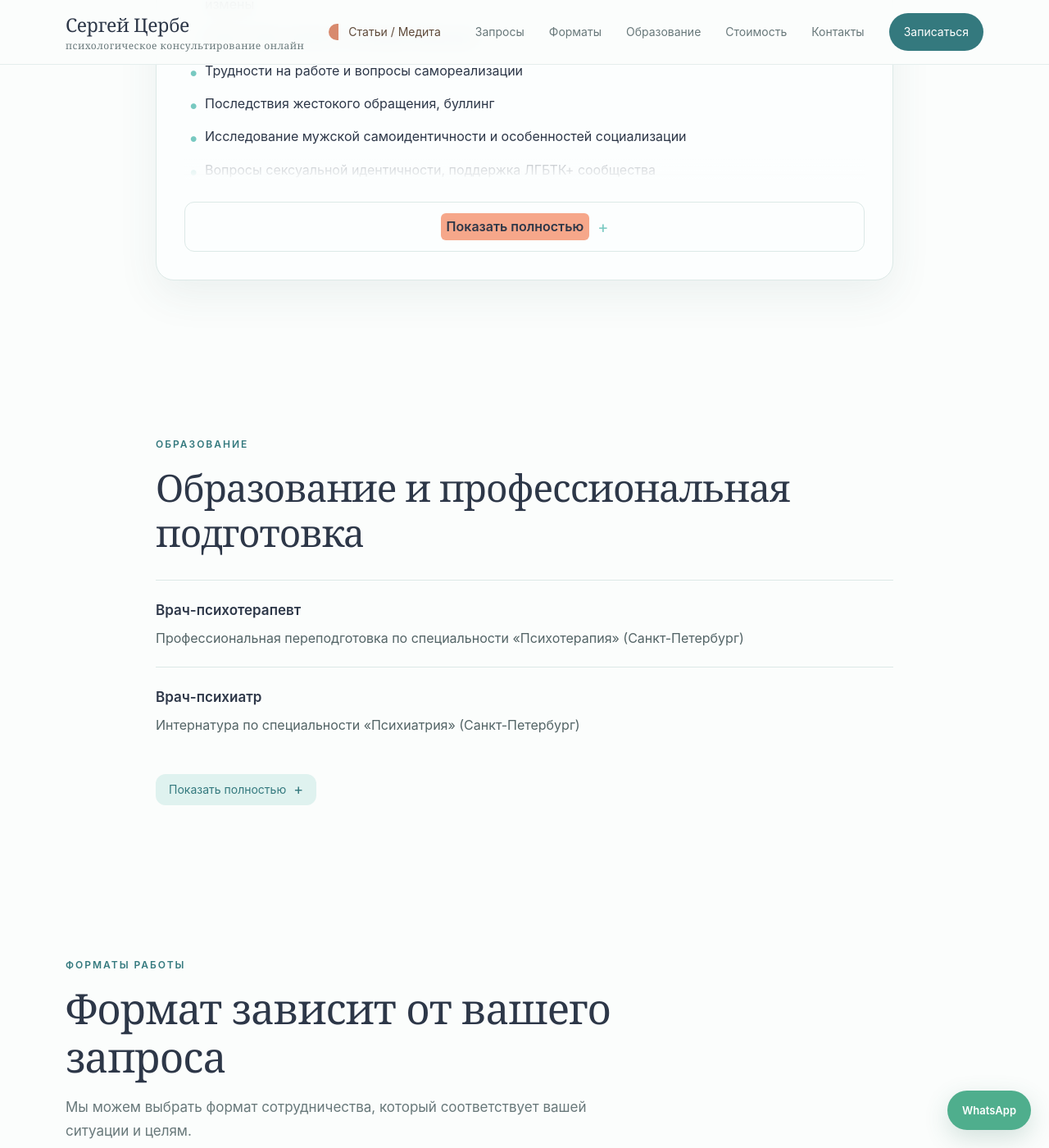
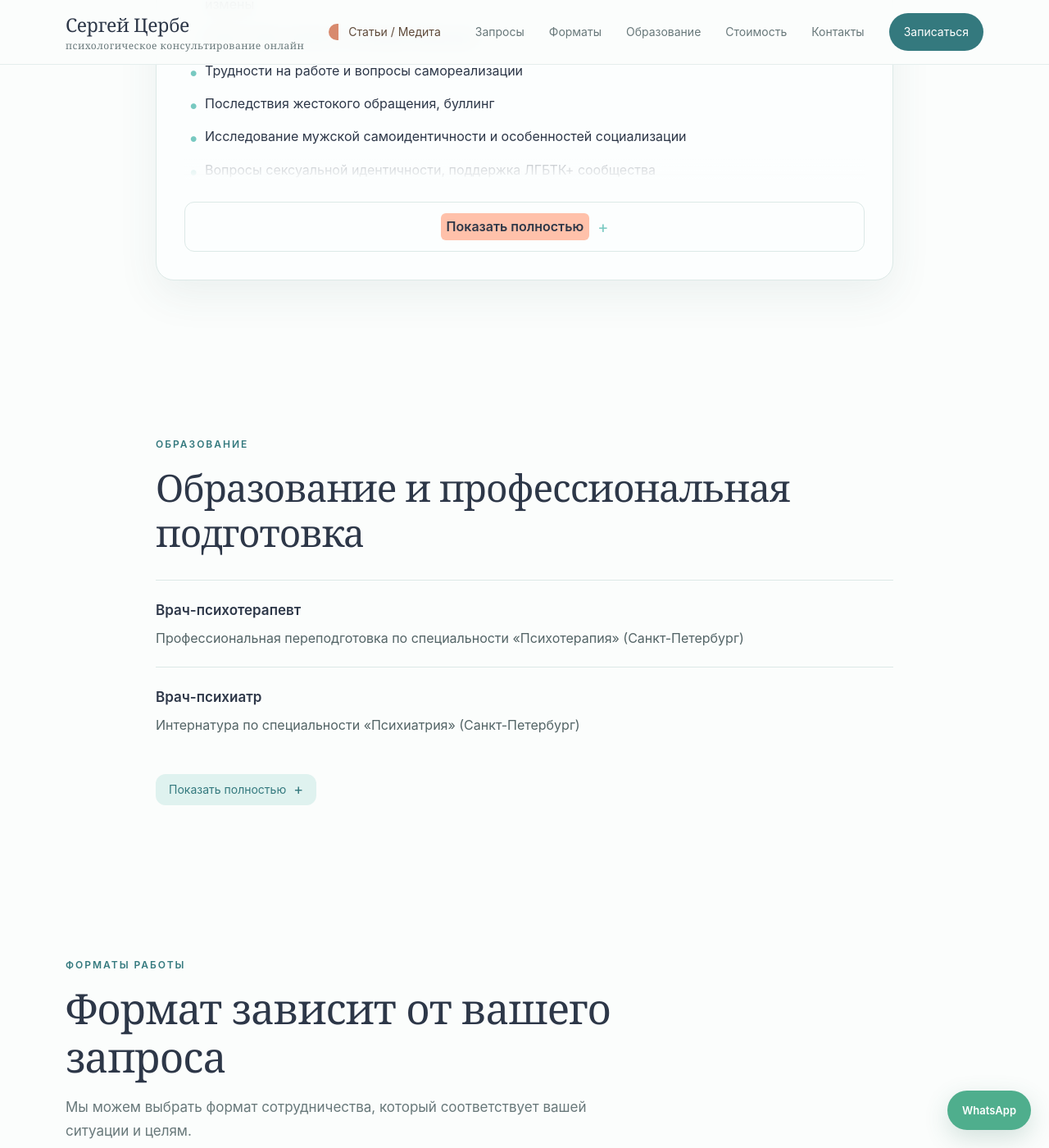
Before and after one commit to zerbe25-gif/zerbe25-gif.github.io, a Jekyll site: the page built from index.html, in a window 1280 px wide and 1400 px high, scrolled down 2205 px. Shown: the whole window at 82% size. Built offline with Jekyll 4.4.1, drawn with Linux system fonts in a browser that asks for light colours.

Commit message:
Update index.html

```diff
--- a/index.html
+++ b/index.html
@@ -22,7 +22,7 @@
       --muted: #68787a;
       --accent: #78c9c1;
       --accent-dark: #34797E;
-      --accent-orange: #F6A78A;
+      --accent-orange: #FFC1AA;
       --accent-light: #dff2ef;
       --white: #ffffff;
       --line: #dce9e7;
@@ -708,7 +708,7 @@
   line-height: 1.45;
 }
    .highlight {
-  background: #F6A78A;
+  background: #FFC1AA;
   padding: 3px 7px;
   border-radius: 6px;
   font-weight: 600;
```
